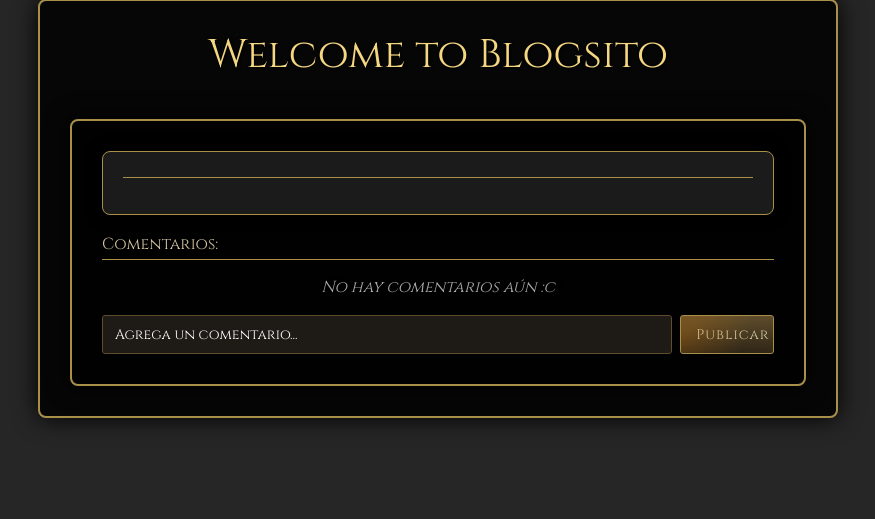
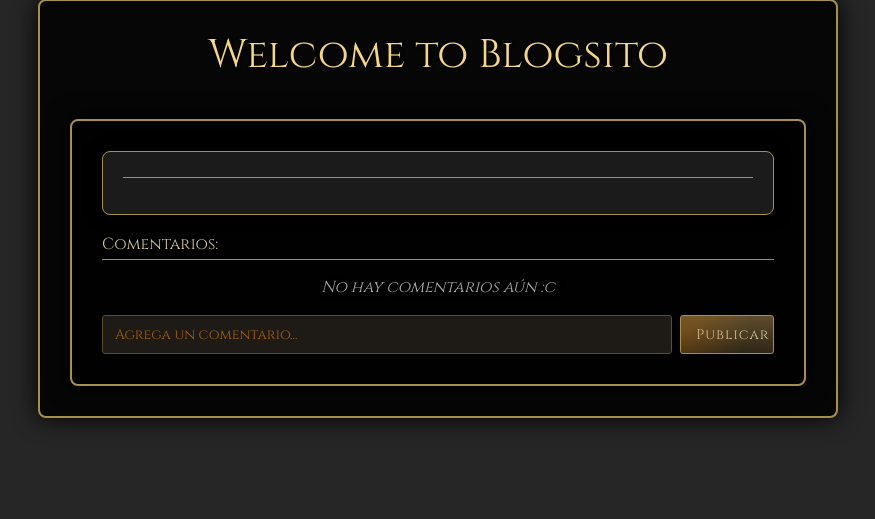
Before and after one commit to Magucero/blogsito, a Flask app: template templates/posteos_ver.html in a window 1280 px wide. Shown: the part 41-560 px from the top of the page, without its empty margins (202-1077 px from the left). Run offline with Flask 3, Linux system fonts and the light colour scheme; the template is opened without the code that fills it, so the values that code supplies are empty.

Commit message:
final final

```diff
--- a/app.py
+++ b/app.py
@@ -32,7 +32,6 @@ from models import User,Posts,Comentario
 @login_manager.user_loader
 def load_user(user_id):
     return User.query.get(int(user_id))
-
 
 
 @app.route('/')
--- a/templates/posteos_ver.html
+++ b/templates/posteos_ver.html
@@ -127,7 +127,7 @@
         font-style: italic;
     }
     .form-control::placeholder{
-        color: white;
+        color: rgba(255, 140, 0, 0.6);
         opacity: 1;
     }
 </style>
```
